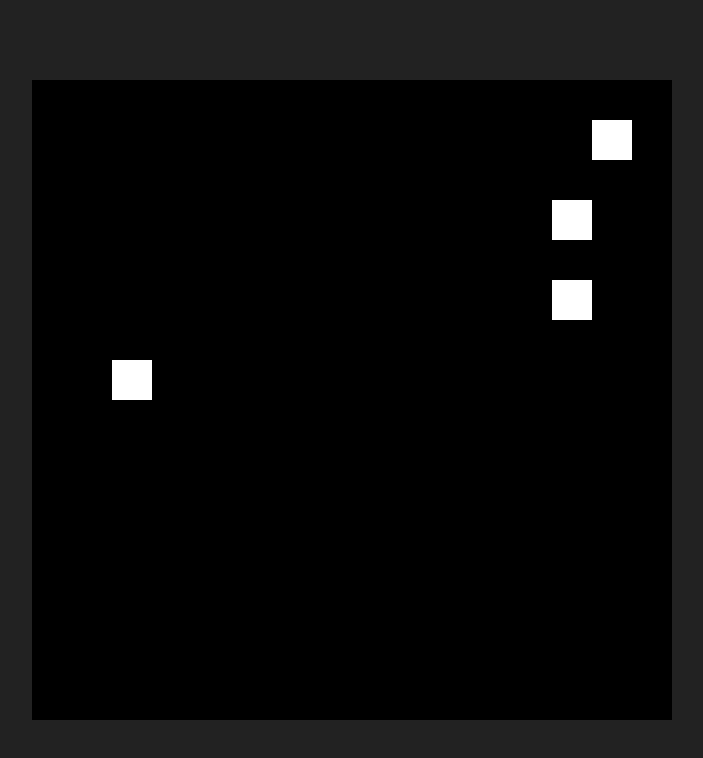
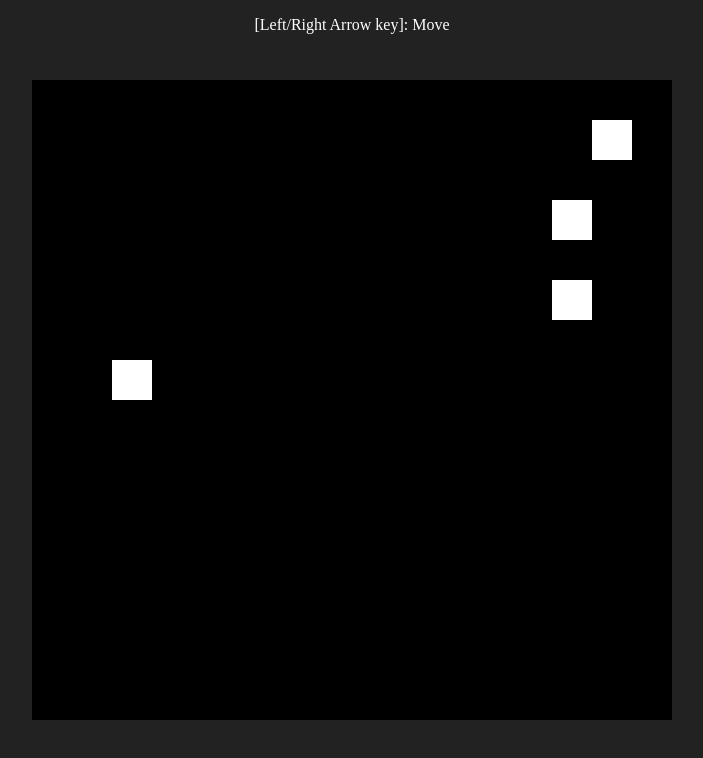
Before and after one commit to abagames/wasm-game-by-hand, a website: page docs/index.html in a window 1280 px wide. Shown: the whole page, without its empty margins (288-991 px from the left). Drawn offline with Linux system fonts and the light colour scheme.

Commit message:
Add a caption

```diff
--- a/docs/index.html
+++ b/docs/index.html
@@ -10,6 +10,7 @@
 </head>
 
 <body>
+  <p>[Left/Right Arrow key]: Move</p>
   <canvas id="main" class="pixelated" width="16" height="16"></canvas>
 </body>
 
```
